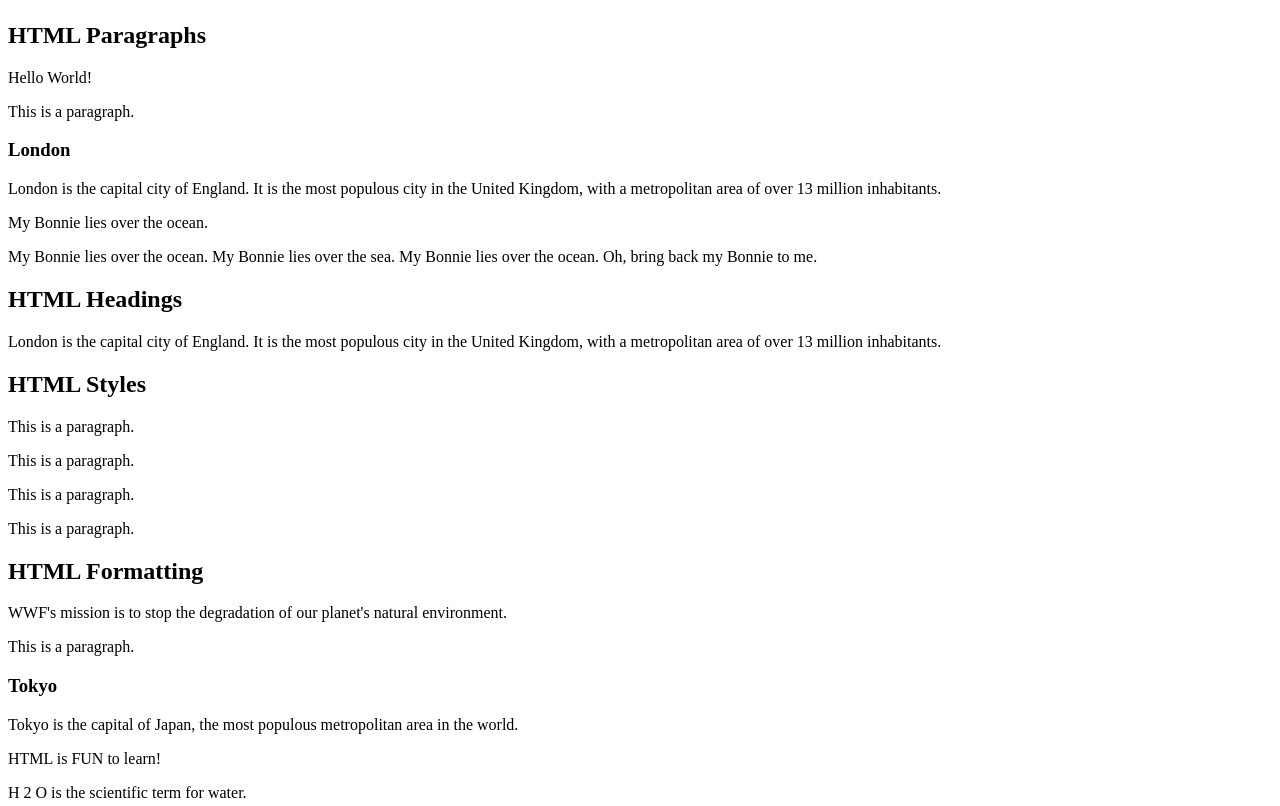
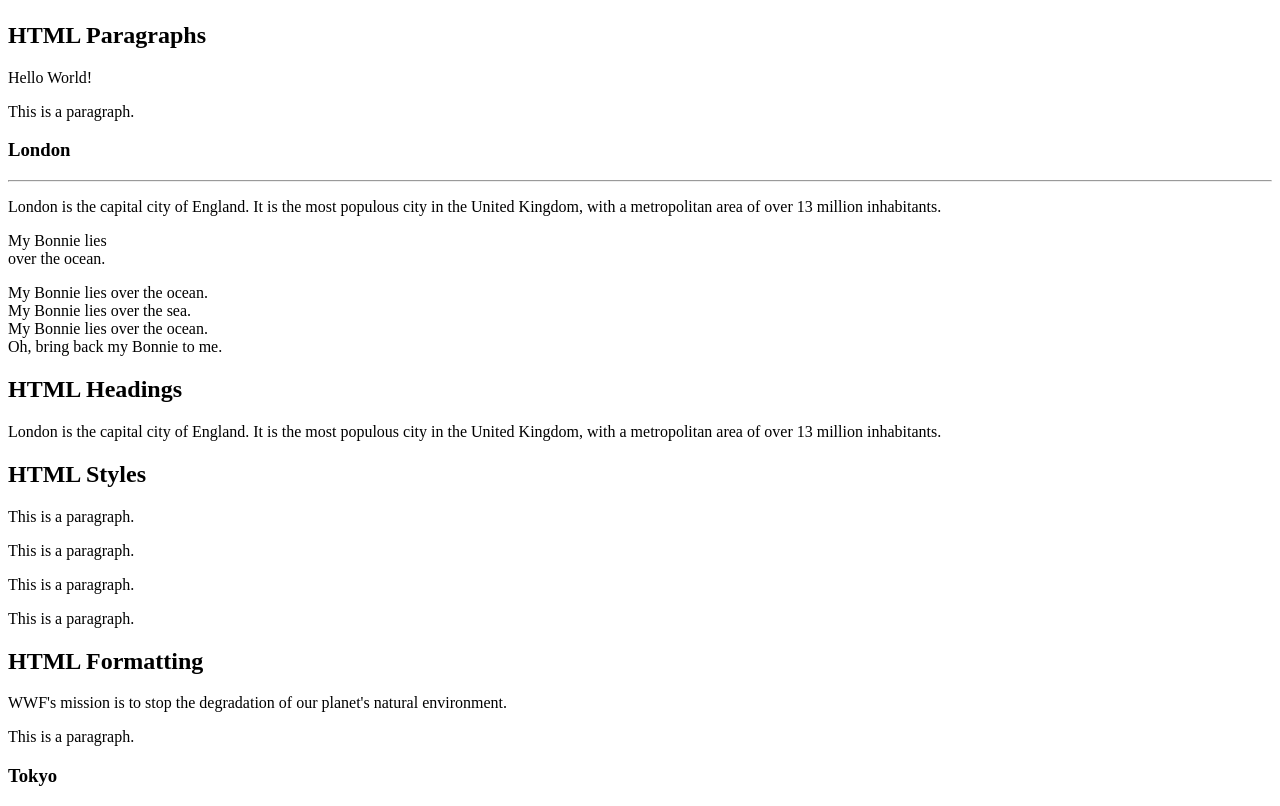
Before and after one commit to stephorc/html-exercises, a plain HTML site: page src/mathias_index.html in a window 1280 px wide. Shown: the part 1225-2031 px from the top of the page. Drawn offline with Linux system fonts and the light colour scheme.

Commit message:
feat: fixed second section

```diff
--- a/src/mathias_index.html
+++ b/src/mathias_index.html
@@ -42,40 +42,43 @@
 </section>
 
 <section>
-  <h2>HTML Paragraphs  </h2>
+  <h2>HTML Paragraphs</h2>
 
 
   <!-- Use the correct HTML tag to add a paragraph with the text "Hello World!"..-->
 
 
-  Hello World!
+  <p>Hello World!</p>
 
   <!-- Clean up this text with proper end tags..-->
 
 
-  <p>This is a paragraph.
+  <p>This is a paragraph.</p>
 
 
     <!-- Add a horizontal rule between the heading and the paragraph.-->
 
 
   <h3>London</h3>
+
+  <hr>
+
   <p>London is the capital city of England. It is the most populous city in the United Kingdom, with a metropolitan area of over 13 million inhabitants.</p>
 
 
   <!--  Add a line break in the middle of the paragraph:-->
 
-  <p>My Bonnie lies   over the ocean.</p>
+  <p>My Bonnie lies <br>  over the ocean.</p>
 
   <!--  Wrap this poem around HTML tags that will preserve all spaces and linebreaks when the element is displayed.-->
 
-  My Bonnie lies over the ocean.
+  My Bonnie lies over the ocean. <br>
 
-  My Bonnie lies over the sea.
+  My Bonnie lies over the sea. <br>
 
-  My Bonnie lies over the ocean.
+  My Bonnie lies over the ocean. <br>
 
-  Oh, bring back my Bonnie to me.
+  Oh, bring back my Bonnie to me. <br>
 
 </section>
 
```
